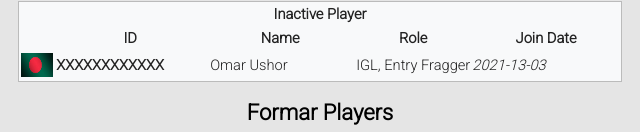
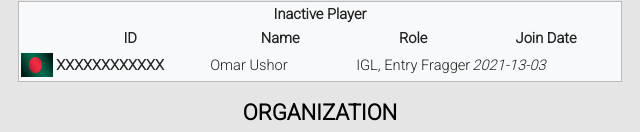
Before and after one commit to farhanshahriyar/4Thievesbd, a plain HTML site: page index.html in a window 1280 px wide. Shown: the part 659-791 px from the top of the page, 328-968 px from the left. Drawn offline with Linux system fonts and the light colour scheme.

Commit message:
first commit

```diff
--- a/index.html
+++ b/index.html
@@ -15,7 +15,7 @@
 
 <h1><b>4 Thieves</b></h1>
 <hr>
-<b>4 Thieves</b> is a <a href="https://en.wikipedia.org/wiki/Bangladesh">Bangladeshi</a>Squad Since 14 March,2021.
+<b>4 Thieves</b> is a <a href="https://en.wikipedia.org/wiki/Bangladesh">Bangladeshi</a> Squad Since 14 March,2021.
 <div class="toc d-none d-sm-table d-xl-none">
 </div>
 <div>
@@ -192,7 +192,7 @@
 
 <section>
 <center>
-<h2><span class="mw-headline" id="Formar Players">Formar Players</span>
+<h2><span class="mw-headline" id="Formar Players">ORGANIZATION</span>
 </h2>
 
 <div class="table-responsive">
```
